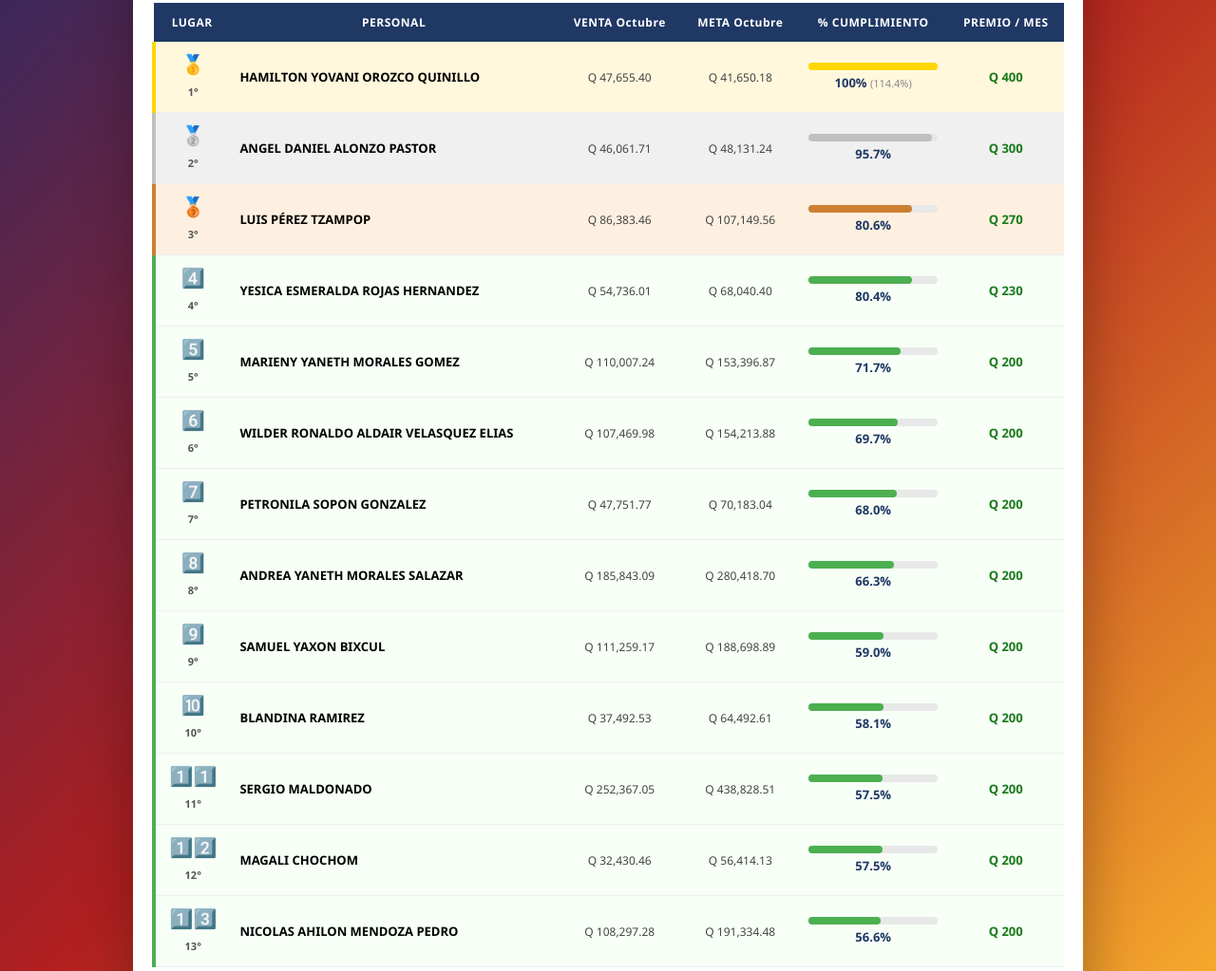
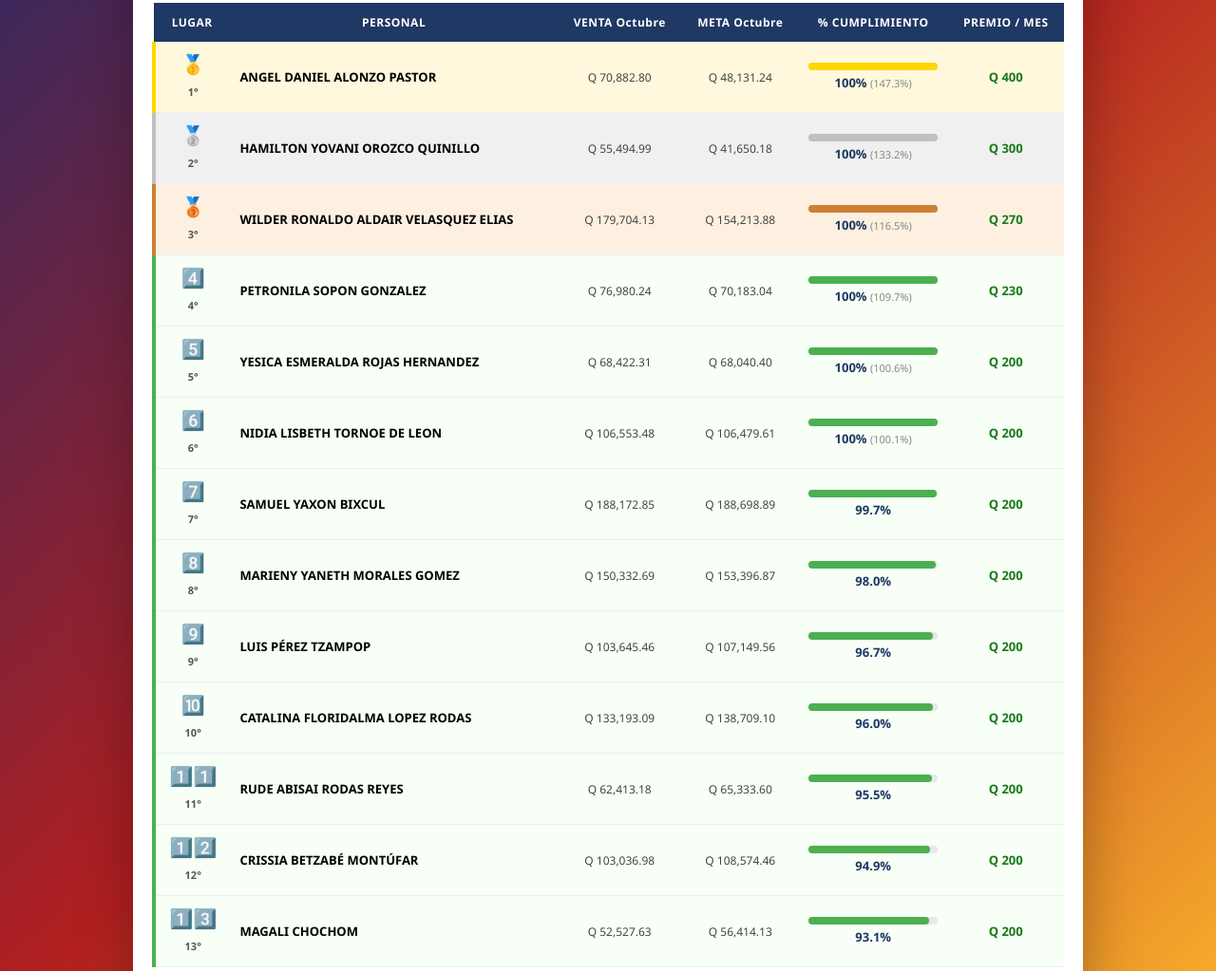
Before and after one commit to jmichelena/IncentivoImpulso, a plain HTML site: page index.html in a window 1280 px wide. Shown: the part 311-1334 px from the top of the page at 95% size. Drawn offline with Linux system fonts and the light colour scheme.

Commit message:
Update index.html

```diff
--- a/index.html
+++ b/index.html
@@ -28,7 +28,7 @@
     }
     .header .trophy { font-size: 56px; display: block; margin-bottom: 10px; }
     .header h1 { font-size: 22px; font-weight: 700; letter-spacing: 1px; margin-bottom: 6px; }
-    .header p  { font-size: 14px; opacity: 0.85; }
+    .header p { font-size: 14px; opacity: 0.85; }
     .badges {
       display: flex; justify-content: center; gap: 15px;
       flex-wrap: wrap; padding: 16px 20px;
@@ -107,170 +107,170 @@
 
         <tr style="background:#FFF8DC; border-left:4px solid #FFD700;">
           <td class="lugar">🥇<br><span class="num-lugar">1°</span></td>
-          <td class="nombre">HAMILTON YOVANI OROZCO QUINILLO</td>
-          <td class="monto">Q 47,655.40</td>
-          <td class="monto">Q 41,650.18</td>
+          <td class="nombre">ANGEL DANIEL ALONZO PASTOR</td>
+          <td class="monto">Q 70,882.80</td>
+          <td class="monto">Q 48,131.24</td>
           <td class="pct-cell">
             <div class="bar-wrap">
               <div class="bar" style="width:100%;background:#FFD700;"></div>
             </div>
-            <span class="pct-label">100% <span class='real-pct'>(114.4%)</span></span>
+            <span class="pct-label">100% <span class='real-pct'>(147.3%)</span></span>
           </td>
           <td class="premio">Q 400</td>
         </tr>
         <tr style="background:#F0F0F0; border-left:4px solid #C0C0C0;">
           <td class="lugar">🥈<br><span class="num-lugar">2°</span></td>
-          <td class="nombre">ANGEL DANIEL ALONZO PASTOR</td>
-          <td class="monto">Q 46,061.71</td>
-          <td class="monto">Q 48,131.24</td>
+          <td class="nombre">HAMILTON YOVANI OROZCO QUINILLO</td>
+          <td class="monto">Q 55,494.99</td>
+          <td class="monto">Q 41,650.18</td>
           <td class="pct-cell">
             <div class="bar-wrap">
-              <div class="bar" style="width:95%;background:#C0C0C0;"></div>
+              <div class="bar" style="width:100%;background:#C0C0C0;"></div>
             </div>
-            <span class="pct-label">95.7%</span>
+            <span class="pct-label">100% <span class='real-pct'>(133.2%)</span></span>
           </td>
           <td class="premio">Q 300</td>
         </tr>
         <tr style="background:#FDF0E0; border-left:4px solid #CD7F32;">
           <td class="lugar">🥉<br><span class="num-lugar">3°</span></td>
-          <td class="nombre">LUIS PÉREZ TZAMPOP</td>
-          <td class="monto">Q 86,383.46</td>
-          <td class="monto">Q 107,149.56</td>
+          <td class="nombre">WILDER RONALDO ALDAIR VELASQUEZ ELIAS</td>
+          <td class="monto">Q 179,704.13</td>
+          <td class="monto">Q 154,213.88</td>
           <td class="pct-cell">
             <div class="bar-wrap">
-              <div class="bar" style="width:80%;background:#CD7F32;"></div>
+              <div class="bar" style="width:100%;background:#CD7F32;"></div>
             </div>
-            <span class="pct-label">80.6%</span>
+            <span class="pct-label">100% <span class='real-pct'>(116.5%)</span></span>
           </td>
           <td class="premio">Q 270</td>
         </tr>
         <tr style="background:#F7FFF7; border-left:4px solid #4CAF50;">
           <td class="lugar">4️⃣<br><span class="num-lugar">4°</span></td>
-          <td class="nombre">YESICA ESMERALDA ROJAS HERNANDEZ</td>
-          <td class="monto">Q 54,736.01</td>
-          <td class="monto">Q 68,040.40</td>
+          <td class="nombre">PETRONILA SOPON GONZALEZ</td>
+          <td class="monto">Q 76,980.24</td>
+          <td class="monto">Q 70,183.04</td>
           <td class="pct-cell">
             <div class="bar-wrap">
-              <div class="bar" style="width:80%;background:#4CAF50;"></div>
+              <div class="bar" style="width:100%;background:#4CAF50;"></div>
             </div>
-            <span class="pct-label">80.4%</span>
+            <span class="pct-label">100% <span class='real-pct'>(109.7%)</span></span>
           </td>
           <td class="premio">Q 230</td>
         </tr>
         <tr style="background:#F7FFF7; border-left:4px solid #4CAF50;">
           <td class="lugar">5️⃣<br><span class="num-lugar">5°</span></td>
-          <td class="nombre">MARIENY YANETH MORALES GOMEZ</td>
-          <td class="monto">Q 110,007.24</td>
-          <td class="monto">Q 153,396.87</td>
+          <td class="nombre">YESICA ESMERALDA ROJAS HERNANDEZ</td>
+          <td class="monto">Q 68,422.31</td>
+          <td class="monto">Q 68,040.40</td>
           <td class="pct-cell">
             <div class="bar-wrap">
-              <div class="bar" style="width:71%;background:#4CAF50;"></div>
+              <div class="bar" style="width:100%;background:#4CAF50;"></div>
             </div>
-            <span class="pct-label">71.7%</span>
+            <span class="pct-label">100% <span class='real-pct'>(100.6%)</span></span>
           </td>
           <td class="premio">Q 200</td>
         </tr>
         <tr style="background:#F7FFF7; border-left:4px solid #4CAF50;">
           <td class="lugar">6️⃣<br><span class="num-lugar">6°</span></td>
-          <td class="nombre">WILDER RONALDO ALDAIR VELASQUEZ ELIAS</td>
-          <td class="monto">Q 107,469.98</td>
-          <td class="monto">Q 154,213.88</td>
+          <td class="nombre">NIDIA LISBETH TORNOE DE LEON</td>
+          <td class="monto">Q 106,553.48</td>
+          <td class="monto">Q 106,479.61</td>
           <td class="pct-cell">
             <div class="bar-wrap">
-              <div class="bar" style="width:69%;background:#4CAF50;"></div>
+              <div class="bar" style="width:100%;background:#4CAF50;"></div>
             </div>
-            <span class="pct-label">69.7%</span>
+            <span class="pct-label">100% <span class='real-pct'>(100.1%)</span></span>
           </td>
           <td class="premio">Q 200</td>
         </tr>
         <tr style="background:#F7FFF7; border-left:4px solid #4CAF50;">
           <td class="lugar">7️⃣<br><span class="num-lugar">7°</span></td>
-          <td class="nombre">PETRONILA SOPON GONZALEZ</td>
-          <td class="monto">Q 47,751.77</td>
-          <td class="monto">Q 70,183.04</td>
+          <td class="nombre">SAMUEL YAXON BIXCUL</td>
+          <td class="monto">Q 188,172.85</td>
+          <td class="monto">Q 188,698.89</td>
           <td class="pct-cell">
             <div class="bar-wrap">
-              <div class="bar" style="width:68%;background:#4CAF50;"></div>
+              <div class="bar" style="width:99%;background:#4CAF50;"></div>
             </div>
-            <span class="pct-label">68.0%</span>
+            <span class="pct-label">99.7%</span>
           </td>
           <td class="premio">Q 200</td>
         </tr>
         <tr style="background:#F7FFF7; border-left:4px solid #4CAF50;">
           <td class="lugar">8️⃣<br><span class="num-lugar">8°</span></td>
-          <td class="nombre">ANDREA YANETH MORALES SALAZAR</td>
-          <td class="monto">Q 185,843.09</td>
-          <td class="monto">Q 280,418.70</td>
+          <td class="nombre">MARIENY YANETH MORALES GOMEZ</td>
+          <td class="monto">Q 150,332.69</td>
+          <td class="monto">Q 153,396.87</td>
           <td class="pct-cell">
             <div class="bar-wrap">
-              <div class="bar" style="width:66%;background:#4CAF50;"></div>
+              <div class="bar" style="width:98%;background:#4CAF50;"></div>
             </div>
-            <span class="pct-label">66.3%</span>
+            <span class="pct-label">98.0%</span>
           </td>
           <td class="premio">Q 200</td>
         </tr>
         <tr style="background:#F7FFF7; border-left:4px solid #4CAF50;">
           <td class="lugar">9️⃣<br><span class="num-lugar">9°</span></td>
-          <td class="nombre">SAMUEL YAXON BIXCUL</td>
-          <td class="monto">Q 111,259.17</td>
-          <td class="monto">Q 188,698.89</td>
+          <td class="nombre">LUIS PÉREZ TZAMPOP</td>
+          <td class="monto">Q 103,645.46</td>
+          <td class="monto">Q 107,149.56</td>
           <td class="pct-cell">
             <div class="bar-wrap">
-              <div class="bar" style="width:58%;background:#4CAF50;"></div>
+              <div class="bar" style="width:96%;background:#4CAF50;"></div>
             </div>
-            <span class="pct-label">59.0%</span>
+            <span class="pct-label">96.7%</span>
           </td>
           <td class="premio">Q 200</td>
         </tr>
         <tr style="background:#F7FFF7; border-left:4px solid #4CAF50;">
           <td class="lugar">🔟<br><span class="num-lugar">10°</span></td>
-          <td class="nombre">BLANDINA RAMIREZ</td>
-          <td class="monto">Q 37,492.53</td>
-          <td class="monto">Q 64,492.61</td>
+          <td class="nombre">CATALINA FLORIDALMA LOPEZ RODAS</td>
+          <td class="monto">Q 133,193.09</td>
+          <td class="monto">Q 138,709.10</td>
           <td class="pct-cell">
             <div class="bar-wrap">
-              <div class="bar" style="width:58%;background:#4CAF50;"></div>
+              <div class="bar" style="width:96%;background:#4CAF50;"></div>
             </div>
-            <span class="pct-label">58.1%</span>
+            <span class="pct-label">96.0%</span>
           </td>
           <td class="premio">Q 200</td>
         </tr>
         <tr style="background:#F7FFF7; border-left:4px solid #4CAF50;">
           <td class="lugar">1️⃣1️⃣<br><span class="num-lugar">11°</span></td>
-          <td class="nombre">SERGIO MALDONADO</td>
-          <td class="monto">Q 252,367.05</td>
-          <td class="monto">Q 438,828.51</td>
+          <td class="nombre">RUDE ABISAI RODAS REYES</td>
+          <td class="monto">Q 62,413.18</td>
+          <td class="monto">Q 65,333.60</td>
           <td class="pct-cell">
             <div class="bar-wrap">
-              <div class="bar" style="width:57%;background:#4CAF50;"></div>
+              <div class="bar" style="width:95%;background:#4CAF50;"></div>
             </div>
-            <span class="pct-label">57.5%</span>
+            <span class="pct-label">95.5%</span>
           </td>
           <td class="premio">Q 200</td>
         </tr>
         <tr style="background:#F7FFF7; border-left:4px solid #4CAF50;">
           <td class="lugar">1️⃣2️⃣<br><span class="num-lugar">12°</span></td>
-          <td class="nombre">MAGALI CHOCHOM</td>
-          <td class="monto">Q 32,430.46</td>
-          <td class="monto">Q 56,414.13</td>
+          <td class="nombre">CRISSIA BETZABÉ MONTÚFAR</td>
+          <td class="monto">Q 103,036.98</td>
+          <td class="monto">Q 108,574.46</td>
           <td class="pct-cell">
             <div class="bar-wrap">
-              <div class="bar" style="width:57%;background:#4CAF50;"></div>
+              <div class="bar" style="width:94%;background:#4CAF50;"></div>
             </div>
-            <span class="pct-label">57.5%</span>
+            <span class="pct-label">94.9%</span>
           </td>
           <td class="premio">Q 200</td>
         </tr>
         <tr style="background:#F7FFF7; border-left:4px solid #4CAF50;">
           <td class="lugar">1️⃣3️⃣<br><span class="num-lugar">13°</span></td>
-          <td class="nombre">NICOLAS AHILON MENDOZA PEDRO</td>
-          <td class="monto">Q 108,297.28</td>
-          <td class="monto">Q 191,334.48</td>
+          <td class="nombre">MAGALI CHOCHOM</td>
+          <td class="monto">Q 52,527.63</td>
+          <td class="monto">Q 56,414.13</td>
           <td class="pct-cell">
             <div class="bar-wrap">
-              <div class="bar" style="width:56%;background:#4CAF50;"></div>
+              <div class="bar" style="width:93%;background:#4CAF50;"></div>
             </div>
-            <span class="pct-label">56.6%</span>
+            <span class="pct-label">93.1%</span>
           </td>
           <td class="premio">Q 200</td>
         </tr>
```
